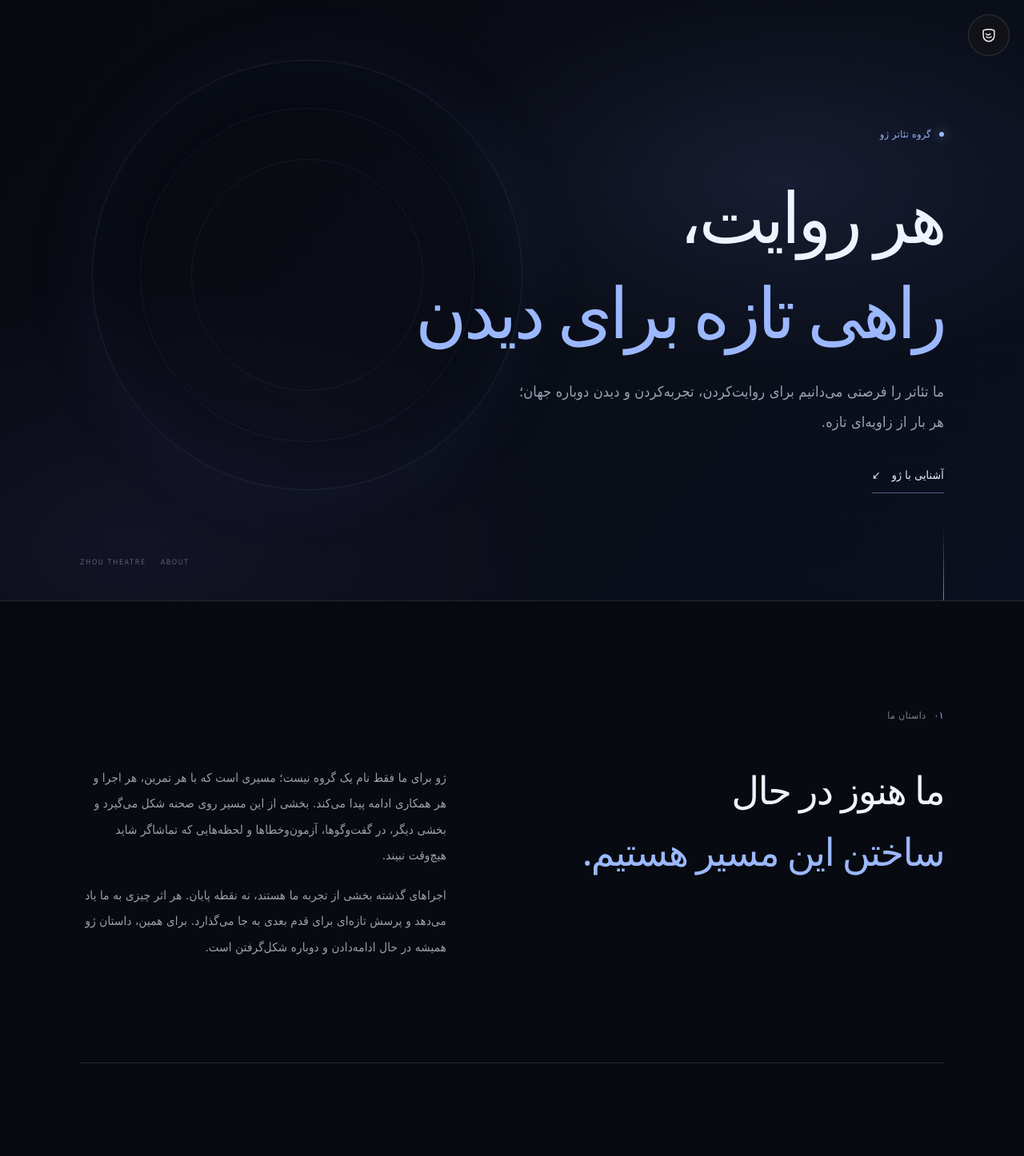
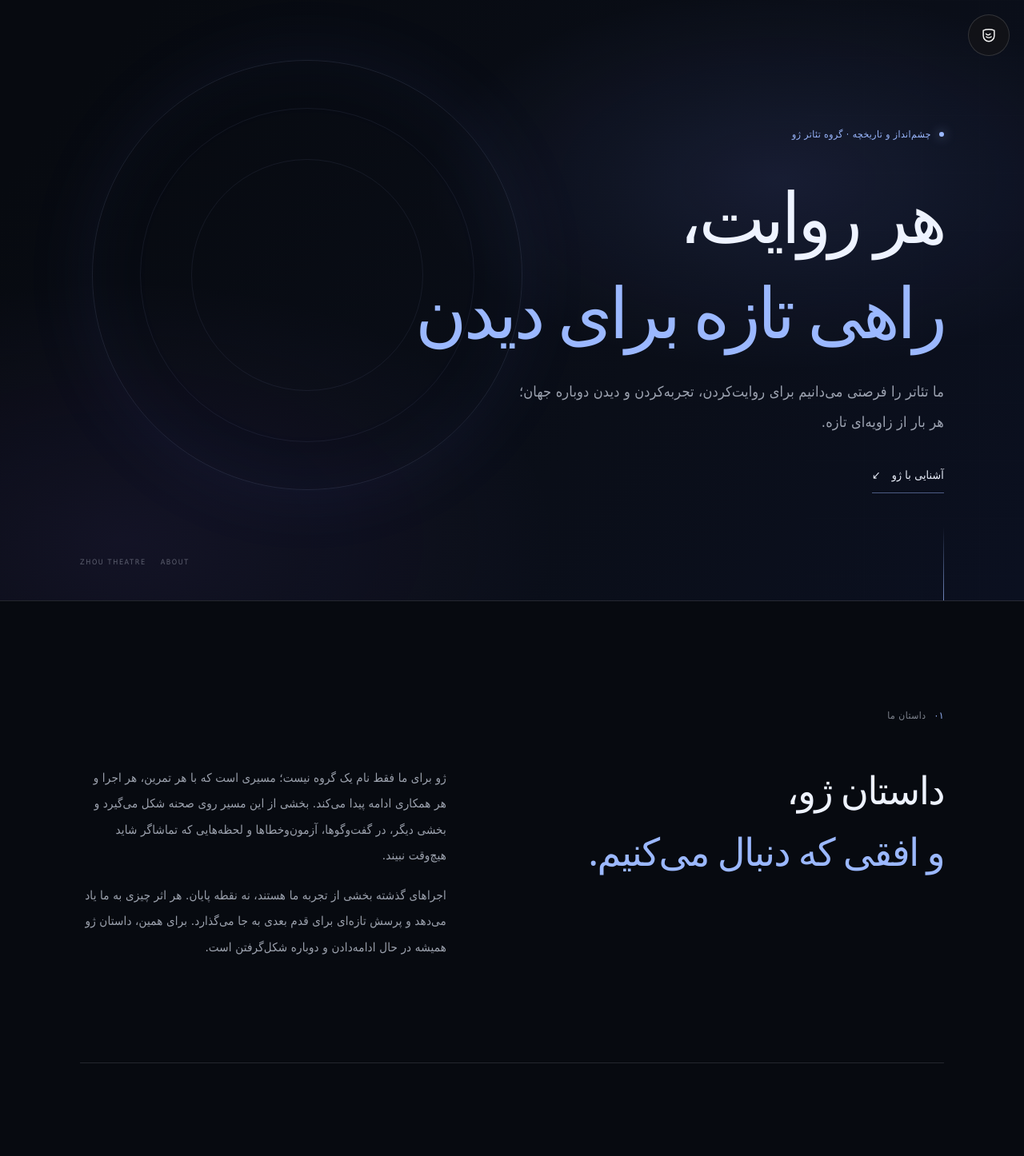
Before and after one commit to Edris0071993/zhowtheater, a React (Vite) app: page /about in a window 1280 px wide. Shown: the top 1446 px of the page at 80% size. Built offline with nearby package versions, Linux system fonts and the light colour scheme.

Commit message:
Clarify About page as vision and history

```diff
--- a/src/pages/About.jsx
+++ b/src/pages/About.jsx
@@ -30,7 +30,7 @@ function About() {
         <div className="aboutHero__content">
           <span className="aboutEyebrow">
             <span className="aboutEyebrow__dot" />
-            گروه تئاتر ژو
+            چشم‌انداز و تاریخچه · گروه تئاتر ژو
           </span>
 
           <h1 id="about-title" className="aboutHero__title">
@@ -63,9 +63,9 @@ function About() {
         </div>
         <div className="aboutStory__body">
           <h2>
-            ما هنوز در حال
+            داستان ژو،
             <br />
-            <span>ساختن این مسیر هستیم.</span>
+            <span>و افقی که دنبال می‌کنیم.</span>
           </h2>
           <div className="aboutStory__copy">
             <p>
```
